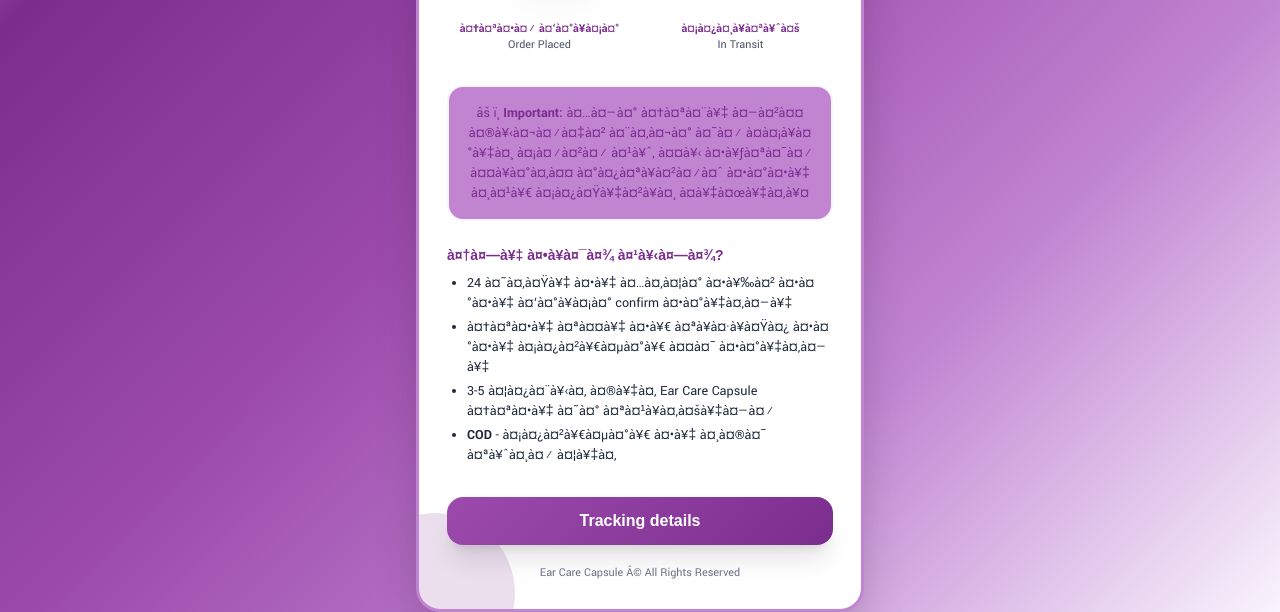
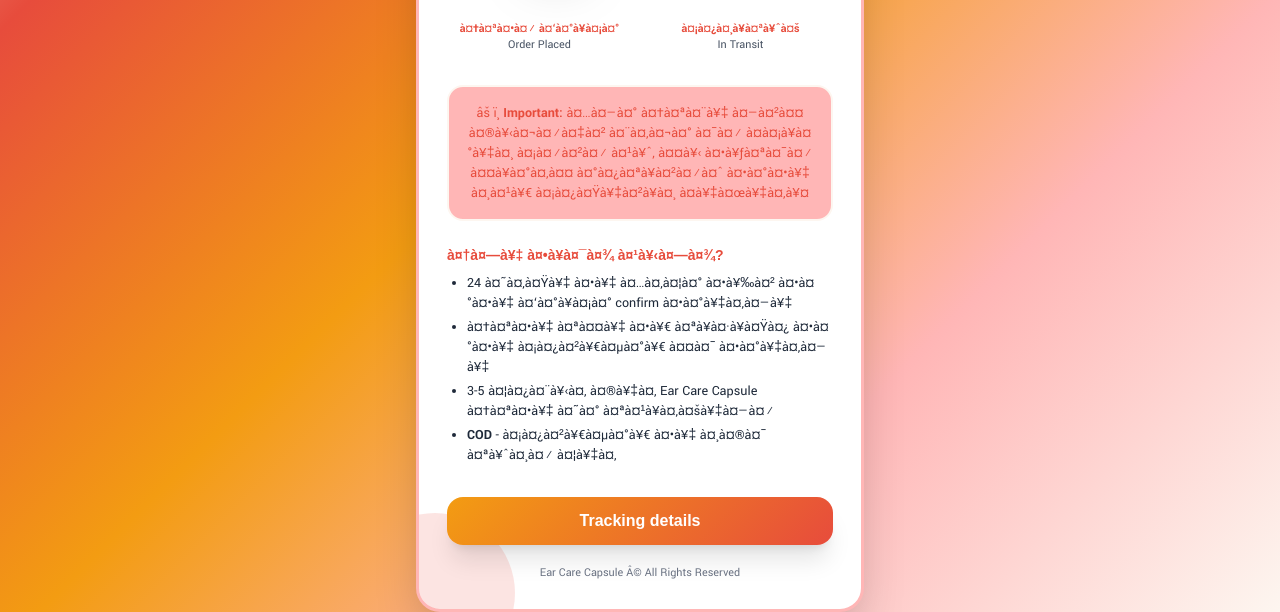
Before and after one commit to finance-cloud/EarCare_Bone_V7, a plain HTML site: page ThankYou.html in a window 1280 px wide. Shown: the part 590-1202 px from the top of the page. Drawn offline with nearby package versions, Linux system fonts and the light colour scheme; a web font is replaced by a local one.

Commit message:
final  1 commit

```diff
--- a/ThankYou.html
+++ b/ThankYou.html
@@ -43,20 +43,25 @@
 
   <style>
     /* Color Themes */
-          :root {
-            --primary: #7B2D8E;
-            --secondary: #9C4BAC;
-            --light: #C084D1;
-            --accent: #FFD700 ;
-            --background: #F9F4FD;
-            --text-dark: #2D1B35;
+       :root {
+            --primary: #E74C3C;
+            --secondary: #F39C12;
+            --light: #FFB6B6;
+            --accent: #27AE60;
+            --background: #FDF6F0;
+            --text-dark: #2C3E50;
             --text-light: #FFFFFF;
-            --purple-dark: #5A1B6B;
-            --purple-medium: #7B2D8E;
-            --purple-light: #E8D5F0;
-            --gold-accent: #FFD700;
-            --success: #4CAF50;
-            --warning: #FF9800;
+            --coral-primary: #E74C3C;
+            --coral-secondary: #F39C12;
+            --coral-light: #FFE5E0;
+            --green-accent: #27AE60;
+            --success: #27AE60;
+            --warning: #F39C12;
+            /* Legacy color mappings for compatibility */
+            --purple-dark: #E74C3C;
+            --purple-medium: #E74C3C;
+            --purple-light: #FFE5E0;
+            --gold-accent: #27AE60;
         }
     /* Delivery Animation Styles */
     @keyframes slideRight {
```
